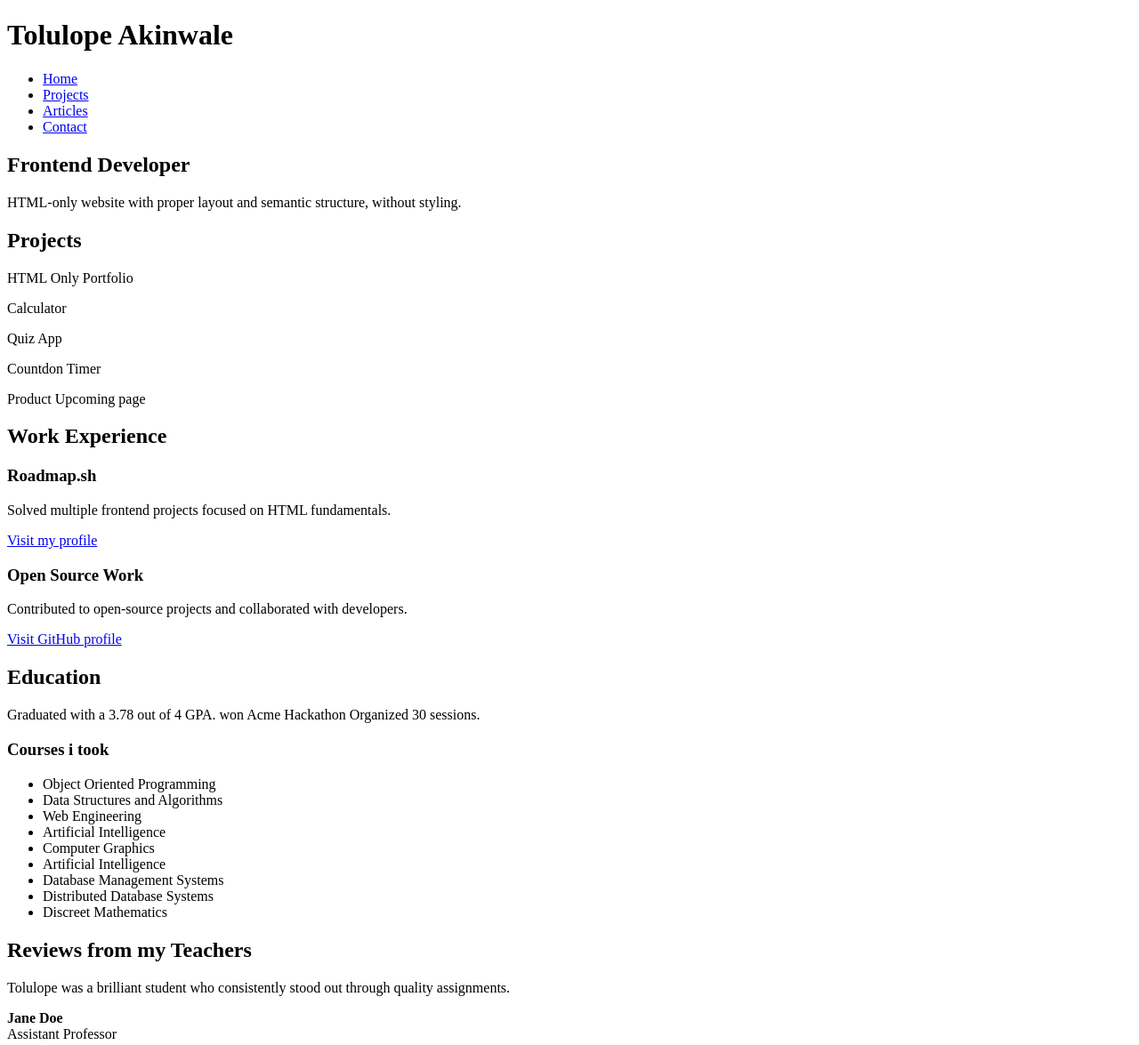
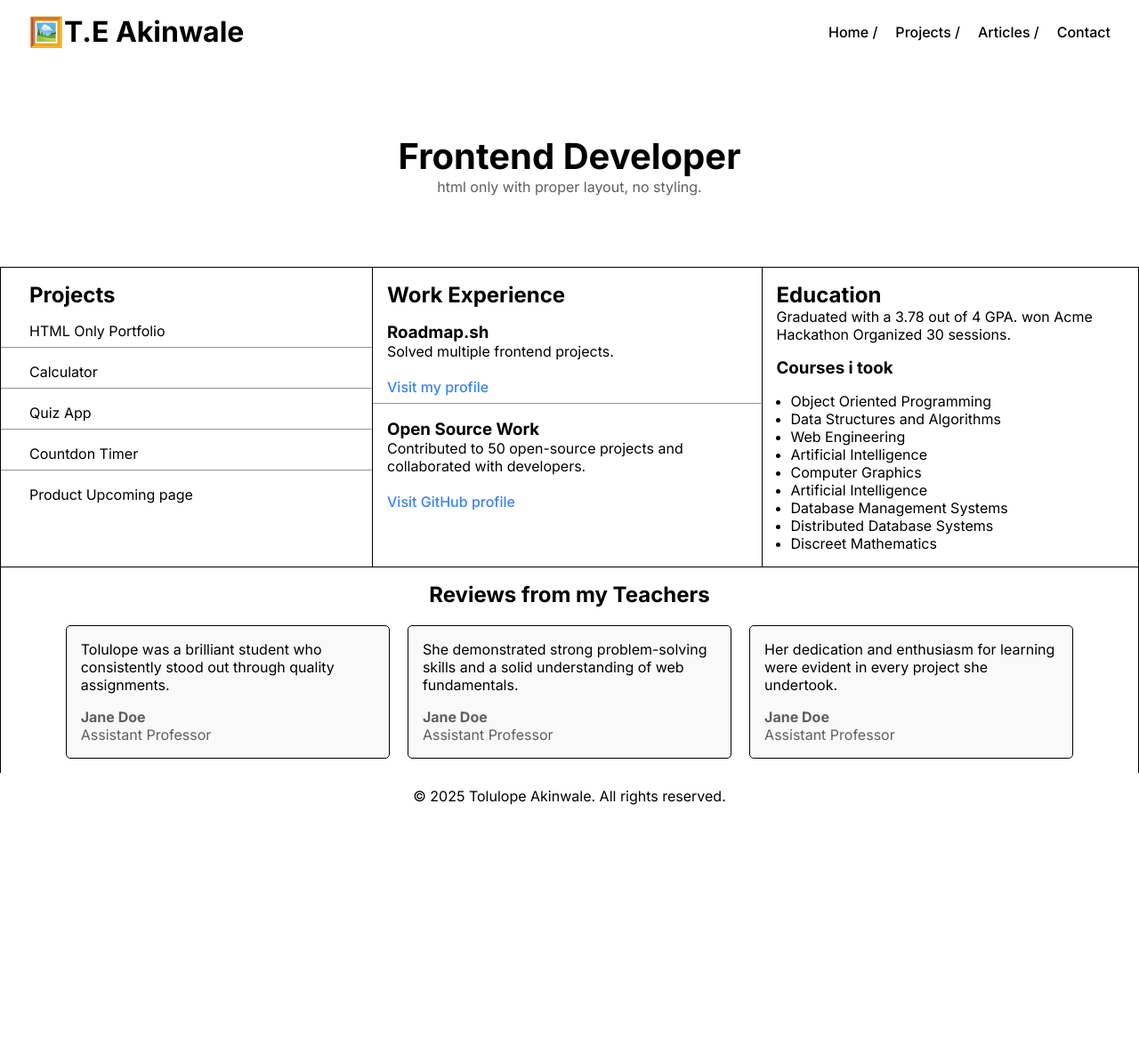
Before and after one commit to TEAtech-TBKs/-basic-html-website, a plain HTML site: page index.html in a window 1280 px wide. Shown: the top 1175 px of the page at 89% size. After the commit the page ends 921 px from the top, so only its background shows below. Drawn offline with Linux system fonts and the light colour scheme.

Commit message:
Style Added

```diff
--- a/index.html
+++ b/index.html
@@ -8,18 +8,21 @@
   <title>Home | Tolulope Akinwale</title>
   <meta name="description" content="A basic multi-page HTML website built with semantic structure, navigation, and SEO-friendly markup." />
   <meta name="author" content="Tolulope Esther Akinwale" />
+  <link rel="stylesheet" href="style.css">
 </head>
 
-<body>
+<body
+data-theme="light"
+>
 
   <header>
-    <h1>Tolulope Akinwale</h1>
+    <h1>🖼️T.E Akinwale</h1>
 
     <nav>
       <ul>
-        <li><a href="index.html">Home</a></li>
-        <li><a href="projects.html">Projects</a></li>
-        <li><a href="articles.html">Articles</a></li>
+        <li><a href="index.html">Home /</a></li>
+        <li><a href="projects.html">Projects /</a></li>
+        <li><a href="articles.html">Articles /</a></li>
         <li><a href="contact.html">Contact</a></li>
       </ul>
     </nav>
@@ -27,52 +30,52 @@
 
   <main>
 
-    <section>
-      <h2>Frontend Developer</h2>
-      <p>HTML-only website with proper layout and semantic structure, without styling.</p>
+    <section class="hero">
+      <h1>Frontend Developer</h1>
+      <p>html only with proper layout, no styling.</p>
     </section>
 
-    <section>
+    <section class="project">
       <h2>Projects</h2>
 
       <article>
         <p>HTML Only Portfolio</p>
       </article>
-
+<hr>
       <article>
         <p>Calculator</p>
       </article>
-
+<hr>
       <article>
         <p>Quiz App</p>
       </article>
-
+<hr>
       <article>
         <p>Countdon Timer</p>
       </article>
-
+<hr>
       <article>
         <p>Product Upcoming page</p>
       </article>
     </section>
 
-    <section>
+    <section class="work">
       <h2>Work Experience</h2>
 
       <article>
         <h3>Roadmap.sh</h3>
-        <p>Solved multiple frontend projects focused on HTML fundamentals.</p>
+        <p>Solved multiple frontend projects.</p><br>
         <a href="#">Visit my profile</a>
       </article>
-
+<hr>
       <article>
         <h3>Open Source Work</h3>
-        <p>Contributed to open-source projects and collaborated with developers.</p>
+        <p>Contributed to 50 open-source projects and collaborated with developers.</p><br>
         <a href="#">Visit GitHub profile</a>
       </article>
     </section>
 
-    <section>
+    <section class="education">
       <h2>Education</h2>
       <p>Graduated with a 3.78 out of 4 GPA.
         won Acme Hackathon Organized 30 sessions.
@@ -92,28 +95,29 @@
       </ul>
     </section>
 
-    <section>
-      <h2>Reviews from my Teachers</h2>
-
-      <article>
+    <section class="review">
+      <h2 class="rhead">Reviews from my Teachers</h2>
+<br>
+      <section class="articles">
+        <article class="r1">
           <p>
             Tolulope was a brilliant student who consistently stood out through quality assignments.
           </p>
-        <p><strong>Jane Doe</strong><br />Assistant Professor</p>
+          <p class="name"><strong>Jane Doe</strong><br />Assistant Professor</p>
         </article>
-
-      <article>
+        <article class="r2">
           <p>
             She demonstrated strong problem-solving skills and a solid understanding of web fundamentals.
           </p>
-        <p><strong>Jane Doe</strong><br />Assistant Professor</p>
+          <p class="name"><strong>Jane Doe</strong><br />Assistant Professor</p>
         </article>
-
-      <article>
+        <article class="r3">
           <p>
               Her dedication and enthusiasm for learning were evident in every project she undertook.
-        </p> <strong>Jane Doe</strong> <br> Assistant Professor
+          </p>
+          <p class="name"><strong>Jane Doe</strong><br />Assistant Professor</p>
         </article>
+      </section>
     </section>
 
   </main>
--- /dev/null
+++ b/style.css
@@ -0,0 +1,194 @@
+
+@import url('https://fonts.googleapis.com/css2?family=Exo:ital,wght@0,100..900;1,100..900&family=Inter:ital,opsz,wght@0,14..32,100..900;1,14..32,100..900&family=Orbitron:wght@400..900&family=Quicksand:wght@300..700&display=swap');
+*{
+    margin: 0;
+    box-sizing: border-box;
+    font-family: 'inter', sans-serif;
+    --soft-layer: #5f5f5f;
+    --link: #3b82f6;
+    --card-bg: #f9f9f9;
+    --bg: #ffffff;
+    --text: #000000;
+    --border: #d1d5db;
+}
+[data-theme="dark"] {
+    --bg: #0f172a;
+    --text: #e5e7eb;
+    --border: #334155;
+    --card-bg: #020617;
+}
+body{
+    max-height: 100vh;
+    margin: 0;
+    background-color: var(--bg);
+    color: var(--text);
+}
+header{
+    display:flex;
+    justify-content: space-between;
+    padding: 1rem 2rem;
+    align-items: center;
+}
+nav ul{
+    display: flex;
+    gap: 20px;
+    list-style: none;
+}
+a{
+    text-decoration: none;
+    color: black;
+    font-weight: 500;
+}
+/* hero, project, education, work, review */
+.hero{
+    border-bottom: 1px solid black;
+    text-align: center;
+    grid-area: hero;
+    padding: 5rem;
+}
+.hero h1{
+    font-size: 2.5rem;
+}
+.hero p{
+    color: var(--soft-layer);
+}
+.project{
+    grid-area: project;
+    border-left: 1px solid black;
+        /* width: calc(100% - 30%); */
+
+}
+.project h2{
+    padding: 1rem 1rem 0 2rem;
+}
+.project article{
+    padding: 1rem 1rem 0.5rem 2rem;
+    /* border-bottom: 1px solid black; */
+}
+.work{
+    grid-area: work;
+    border-left: 1px  solid black;
+    border-right: 1px  solid black;
+        /* width: calc(100% - 5%); */
+
+
+}
+.work h2{
+    padding: 1rem 1rem 0 1rem;
+}
+.work article{
+    padding: 1rem 1rem 0.5rem 1rem;
+}
+.work article a{
+    color: var(--link);
+}
+
+.education{
+    grid-area: education;
+    border-right: 1px solid black;
+    /* width: calc(100% - 5%); */
+
+}
+.education h2{
+    padding: 1rem 1rem 0 1rem;
+}
+.education h3{
+    padding: 0rem 0rem 0 1rem;
+}
+.education p{
+    padding: 0rem 1rem 1rem 1rem;
+}
+.education ul{
+    padding: 1rem 1rem 1rem 2rem;
+}
+.review{
+    border-top: 1px solid black;
+    border-left: 1px solid black;
+    border-right: 1px solid black;
+    grid-area: review;
+    padding: 1rem 2rem;
+}
+.review h2{
+    text-align: center;
+}
+.review .articles{
+    display: flex;
+    gap: 20px;
+    justify-content: center;
+}
+.articles article{
+    border: 1px solid black;
+    border-radius: 5px;
+    padding:  1rem;
+    width: 30%;
+    background: var(--card-bg);
+}
+ .name{
+    color: var(--soft-layer);
+    padding: 1rem 0 0 0;
+}
+
+main{
+    display: grid;
+    grid-template-areas:
+    "hero hero hero"
+    "project work education"
+    "review review review";
+}
+footer{
+    text-align: center;
+    padding: 1rem;
+}
+@media (max-width: 425px){
+    header{
+        flex-direction: column;
+        gap: 10px;
+    }
+
+    main{
+        justify-content: center;
+        grid-template-areas:
+        "hero"
+        "project"
+        "work"
+        "education"
+        "review";
+    }
+    .hero{
+        border-bottom: 2px solid black;
+    }
+    .project{
+        text-align: center;
+    }
+    .project article{
+        background-color: rgb(211, 211, 211);
+        border-bottom: 1px solid black;
+    }
+    .project hr{
+        display: none;
+    }
+    .project h2{
+        border-bottom: 1px solid var(--soft-layer);
+        padding: 1rem 0 0.5rem 0;
+    }
+    .education{
+        border-top: 1px solid black;
+    }
+    .work h2, .education h2{
+        padding: 1rem 0.5rem ;
+        text-align: center;
+    }
+    .work article{
+        background-color: rgb(223, 220, 220);
+    }
+    .review{
+        /* border: none; */
+    }
+    .articles{
+        flex-direction: column;
+        align-items: center;
+    }
+    .articles article{
+        width: 80%;
+    }
+}
```
Also changed, not shown: 1 other file. Lines whose indentation alone changed are shown as unchanged.
